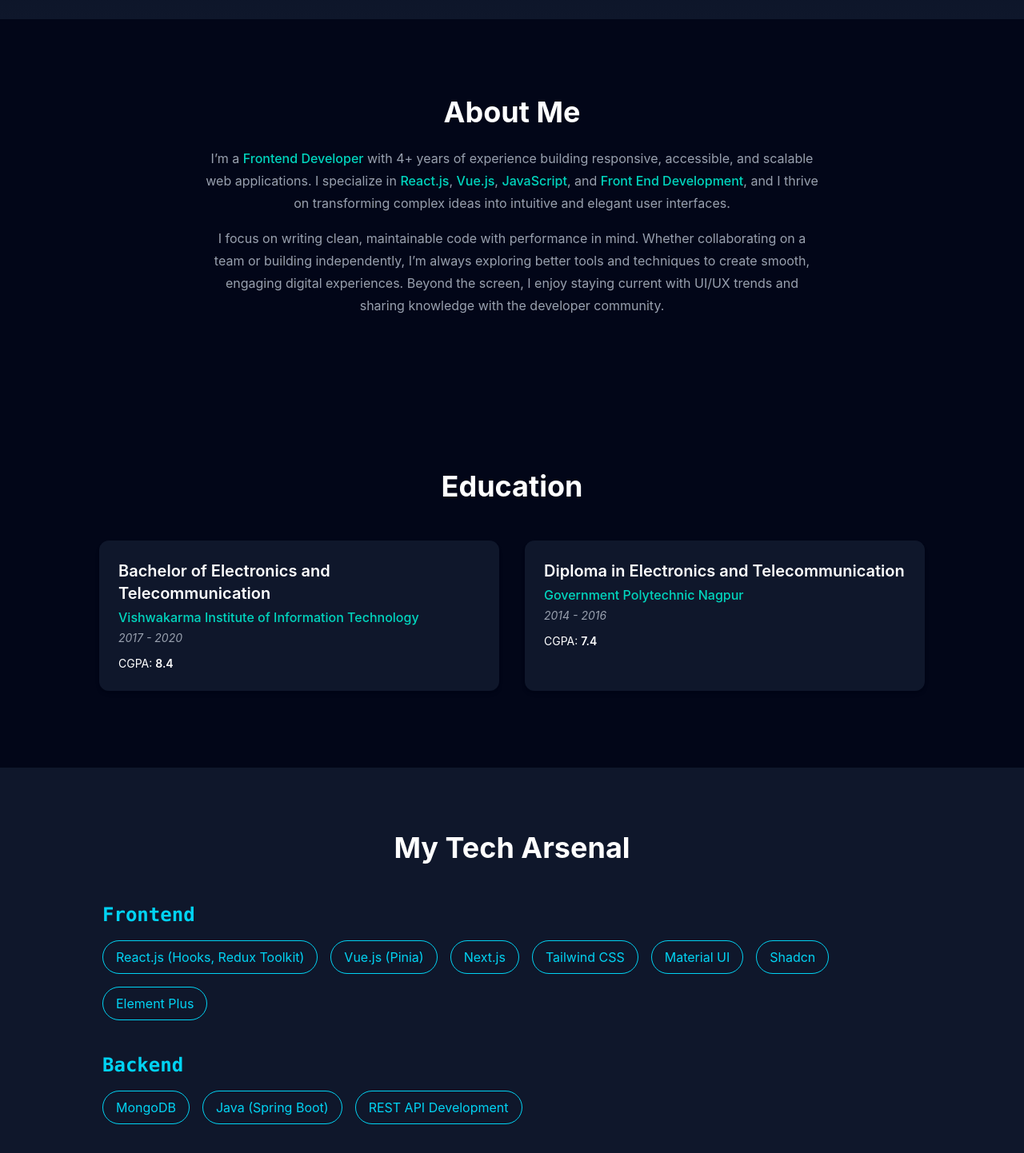
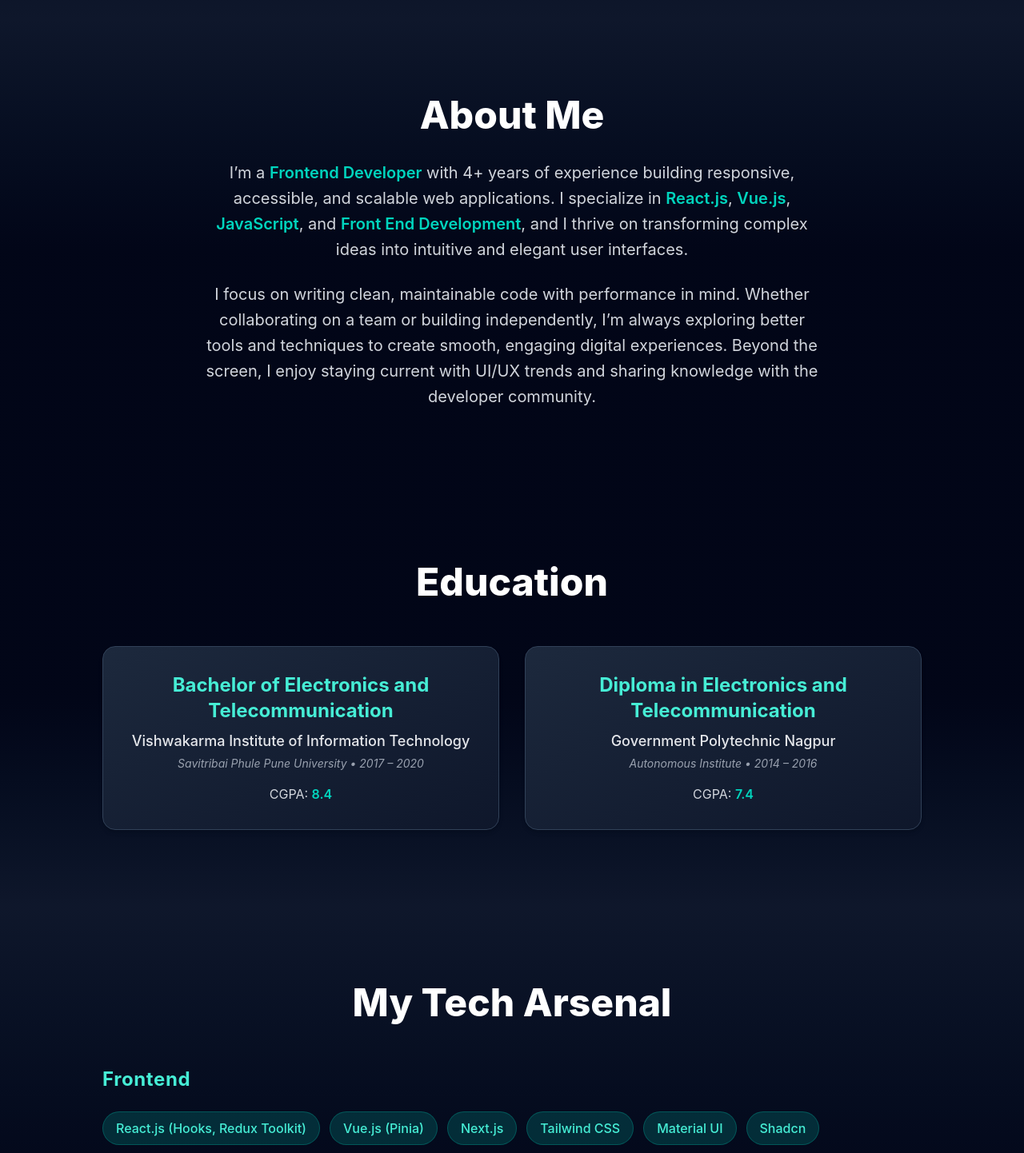
Before and after one commit to Bhaven-Chaudhary/Bhaven-Chaudhary-Portfolio, a React (Vite) app: page / in a window 1280 px wide. Shown: the part 840-2282 px from the top of the page at 80% size. Built offline with nearby package versions, Linux system fonts and the light colour scheme.

Commit message:
final styling of componet level styling

```diff
--- a/src/components/About.jsx
+++ b/src/components/About.jsx
@@ -1,27 +1,36 @@
-// src/components/About.jsx
 export default function About() {
   return (
     <section
       id="about"
-      className="py-24 px-6 bg-slate-950 align-center text-gray-300"
+      className="py-24 px-6
+                 bg-gradient-to-b from-slate-900 via-slate-950 to-slate-950
+                 text-gray-300"
     >
       <div className="max-w-3xl mx-auto text-center">
-        <h2 className="text-4xl font-bold text-white mb-6">About Me</h2>
-        <p className="text-gray-400 text-sm sm:text-base leading-7">
+        {/* Larger, responsive heading */}
+        <h2 className="text-4xl sm:text-5xl font-extrabold text-white mb-8">
+          About Me
+        </h2>
+
+        {/* Larger paragraph text */}
+        <p className="text-gray-300 text-base sm:text-lg md:text-xl leading-8">
           I’m a{" "}
-          <span className="text-teal-400 font-medium">Frontend Developer</span>{" "}
+          <span className="text-teal-400 font-semibold">
+            Frontend Developer
+          </span>{" "}
           with 4+ years of experience building responsive, accessible, and
           scalable web applications. I specialize in{" "}
-          <span className="text-teal-400 font-medium">React.js</span>,{" "}
-          <span className="text-teal-400 font-medium">Vue.js</span>,{" "}
-          <span className="text-teal-400 font-medium">JavaScript</span>, and{" "}
-          <span className="text-teal-400 font-medium">
+          <span className="text-teal-400 font-semibold">React.js</span>,{" "}
+          <span className="text-teal-400 font-semibold">Vue.js</span>,{" "}
+          <span className="text-teal-400 font-semibold">JavaScript</span>, and{" "}
+          <span className="text-teal-400 font-semibold">
             Front End Development
           </span>
           , and I thrive on transforming complex ideas into intuitive and
           elegant user interfaces.
         </p>
-        <p className="mt-4 text-gray-400 text-sm sm:text-base leading-7">
+
+        <p className="mt-6 text-gray-300 text-base sm:text-lg md:text-xl leading-8">
           I focus on writing clean, maintainable code with performance in mind.
           Whether collaborating on a team or building independently, I’m always
           exploring better tools and techniques to create smooth, engaging
--- a/src/components/Contact.jsx
+++ b/src/components/Contact.jsx
@@ -1,13 +1,61 @@
 // src/components/Contact.jsx
+import { Github, Linkedin, Mail, Phone } from "lucide-react";
+
 export default function Contact() {
   return (
-    <section id="contact" className="py-20 px-6 bg-slate-900 text-gray-300">
-      <div className="max-w-3xl mx-auto text-center">
-        <h2 className="text-3xl font-bold text-white mb-4">Get In Touch</h2>
-        <p className="text-gray-400 text-sm mb-10">
-          Interested in working together or have a question? Fill out the form
-          below and I'll get back to you!
+    <section
+      id="contact"
+      className="py-24 px-6 bg-gradient-to-b from-slate-950 via-slate-950 to-slate-900 text-gray-300"
+    >
+      <div className="max-w-5xl mx-auto text-center">
+        {/* Section Heading */}
+        <h2 className="text-4xl sm:text-5xl font-extrabold text-white mb-10">
+          Let's Connect
+        </h2>
+
+        {/* Message */}
+        <p className="text-lg md:text-xl text-gray-400 mb-6">
+          Whether it’s a project, a question, or just a hello, I’d love to hear
+          from you. Reach out via LinkedIn, email, or phone and I’ll get back to
+          you as soon as possible!
         </p>
+
+        {/* Phone Number */}
+        <p className="text-base font-medium text-teal-400 mb-8">
+          <Phone size={20} className="inline mr-2" />
+          +91 12345 67890
+        </p>
+
+        {/* Social Icons */}
+        <div className="flex justify-center gap-8">
+          <a
+            href="https://www.linkedin.com/in/your-linkedin-id"
+            target="_blank"
+            rel="noopener noreferrer"
+            aria-label="LinkedIn"
+            className="text-gray-400 hover:text-teal-400 hover:scale-110 transition-transform duration-200"
+          >
+            <Linkedin size={30} strokeWidth={1.8} />
+          </a>
+
+          <a
+            href="https://github.com/your-github-id"
+            target="_blank"
+            rel="noopener noreferrer"
+            aria-label="GitHub"
+            className="text-gray-400 hover:text-teal-400 hover:scale-110 transition-transform duration-200"
+          >
+            <Github size={30} strokeWidth={1.8} />
+          </a>
+
+          <a
+            href="mailto:your.email@example.com"
+            aria-label="Email"
+            className="text-gray-400 hover:text-teal-400 hover:scale-110 transition-transform duration-200"
+          >
+            <Mail size={30} strokeWidth={1.8} />
+          </a>
+        </div>
       </div>
     </section>
   );
--- a/src/components/Education.jsx
+++ b/src/components/Education.jsx
@@ -1,18 +1,17 @@
-// src/components/Education.jsx
 export default function Education() {
   const educationList = [
     {
       degree: "Bachelor of Electronics and Telecommunication",
       institution: "Vishwakarma Institute of Information Technology",
       university: "Savitribai Phule Pune University",
-      year: "2017 - 2020",
+      year: "2017 – 2020",
       cgpa: "8.4",
     },
     {
       degree: "Diploma in Electronics and Telecommunication",
       institution: "Government Polytechnic Nagpur",
       university: "Autonomous Institute",
-      year: "2014 - 2016",
+      year: "2014 – 2016",
       cgpa: "7.4",
     },
   ];
@@ -20,35 +19,46 @@ export default function Education() {
   return (
     <section
       id="education"
-      className="w-full py-24  bg-slate-950 text-white"
+      className="py-24 px-6
+                 bg-gradient-to-b from-slate-950 via-slate-950 to-slate-900
+                 text-gray-300"
     >
-      <div className="max-w-6xl mx-auto">
-        <h2 className="text-3xl sm:text-4xl font-bold text-center mb-12">
+      <div className="max-w-5xl mx-auto text-center">
+        {/* Section heading */}
+        <h2 className="text-4xl sm:text-5xl font-extrabold text-white mb-14">
           Education
         </h2>
 
-        {/* Flex wrapper to center the grid */}
-        <div className="flex justify-center">
-          <div className="grid gap-8 sm:grid-cols-2 lg:grid-cols-2">
+        {/* Education cards grid */}
+        <div className="grid gap-8 sm:grid-cols-2">
           {educationList.map((edu, idx) => (
             <div
               key={idx}
-                className="bg-slate-900 w-[500px] p-6 rounded-xl shadow-md hover:shadow-teal-400/40 hover:-translate-y-1 hover:scale-[1.02] transition-all duration-300 ease-in-out"
+              className="bg-gradient-to-br from-slate-800 to-slate-900
+                         p-8 rounded-2xl border border-slate-700
+                         shadow-md hover:shadow-2xl hover:border-teal-500
+                         transition-all duration-300 hover:-translate-y-1"
             >
-                <h3 className="text-xl font-semibold mb-1">{edu.degree}</h3>
-                <p className="text-teal-400 font-medium mb-1">
+              <h3 className="text-2xl font-bold text-teal-300 mb-2">
+                {edu.degree}
+              </h3>
+
+              <p className="text-lg text-gray-200 font-medium mb-1">
                 {edu.institution}
               </p>
-                <p className="text-sm text-gray-400 italic mb-3">{edu.year}</p>
-                <p className="text-sm">
+
+              <p className="text-sm text-gray-400 italic mb-4">
+                {edu.university} • {edu.year}
+              </p>
+
+              <p className="text-base text-gray-300">
                 CGPA:{" "}
-                  <span className="font-semibold text-white">{edu.cgpa}</span>
+                <span className="font-semibold text-teal-400">{edu.cgpa}</span>
               </p>
             </div>
           ))}
         </div>
       </div>
-      </div>
     </section>
   );
 }
--- a/src/components/Experience.jsx
+++ b/src/components/Experience.jsx
@@ -26,7 +26,7 @@ export default function Experience() {
   return (
     <section
       id="experience"
-      className="py-20 px-6 bg-gradient-to-b from-slate-950 via-slate-950 to-slate-900 text-gray-300"
+      className="py-20 px-6 bg-gradient-to-b from-slate-900 via-slate-950 to-slate-950 text-gray-300"
     >
       <div className="max-w-5xl mx-auto">
         {/* Section Heading */}
--- a/src/components/Projects.jsx
+++ b/src/components/Projects.jsx
@@ -27,14 +27,14 @@ export default function Projects() {
   return (
     <section
       id="projects"
-      className="py-20 px-6 bg-gradient-to-b from-slate-900 via-slate-900 to-slate-950 text-gray-300"
+      className="py-24 px-6 bg-gradient-to-b from-slate-950 via-slate-90 to-slate-900 text-gray-300"
     >
-      <div className="max-w-5xl mx-auto px-4 sm:px-6 lg:px-12">
-        <h2 className="text-4xl font-extrabold text-transparent bg-clip-text bg-gradient-to-r from-teal-300 to-cyan-400 text-center mb-14">
+      <div className="max-w-5xl mx-auto">
+        {/* ✅ Unified heading style */}
+        <h2 className="text-4xl sm:text-5xl font-extrabold text-white mb-12 text-center">
           Projects
         </h2>
 
-        {/* Flex container instead of grid */}
         <div className="flex flex-wrap gap-8">
           {projects.map((project, index) => (
             <div
@@ -46,7 +46,7 @@ export default function Projects() {
                  shadow-md hover:shadow-2xl hover:border-teal-500
                  transition-all duration-300 hover:-translate-y-1"
             >
-              {/* Header */}
+              {/* Card Header */}
               <div className="flex items-center justify-between mb-4">
                 <h3 className="text-2xl font-extrabold text-teal-300 tracking-wide">
                   {project.title}
--- a/src/components/Skills.jsx
+++ b/src/components/Skills.jsx
@@ -1,5 +1,4 @@
-// src/components/Skills.jsx
-
+export default function Skills() {
   const TechSkills = [
     {
       name: "Frontend",
@@ -27,31 +26,37 @@ const TechSkills = [
     },
   ];
 
-export default function Skills() {
   return (
-    <section id="skills" className="py-20 px-6 bg-slate-900 text-gray-300">
+    <section
+      id="skills"
+      className="py-24 pb-0 px-6
+                 bg-gradient-to-b from-slate-900 via-slate-950 to-slate-950
+                 text-gray-300"
+    >
       <div className="max-w-5xl mx-auto">
-        <h2 className="text-3xl sm:text-4xl font-bold text-white mb-12 text-center">
+        {/* Section heading */}
+        <h2 className="text-4xl sm:text-5xl font-extrabold text-white mb-14 text-center">
           My Tech Arsenal
         </h2>
 
         {TechSkills.map(({ name, values }) => (
-          <div key={name} className="mb-10 text-left">
-            {/* Skill Group Title */}
-            <h3 className="text-xl sm:text-2xl font-semibold text-cyan-400 mb-4 font-mono">
+          <div key={name} className="mb-12">
+            {/* Skill category title */}
+            <h3 className="text-2xl font-bold text-teal-300 mb-6 tracking-wide">
               {name}
             </h3>
 
-            {/* Skill Badges */}
-            <div className="flex flex-wrap gap-3 sm:gap-4">
+            {/* Skill badges */}
+            <div className="flex flex-wrap gap-3">
               {values.map((skill) => (
                 <span
                   key={skill}
-                  className="border border-cyan-400 text-cyan-400 py-2 px-4 rounded-full
-                             transition-all duration-300 ease-in-out
-                             hover:bg-cyan-400 hover:text-slate-900
-                             hover:shadow-md hover:scale-105
-                             text-sm sm:text-base cursor-pointer"
+                  className="bg-teal-500/20 text-teal-300
+                             border border-teal-500/30
+                             px-4 py-2 rounded-full
+                             text-sm sm:text-base font-medium
+                             transition-colors duration-300
+                             hover:border-teal-400 hover:bg-teal-500/30"
                 >
                   {skill}
                 </span>
```
Lines whose indentation alone changed are shown as unchanged.
